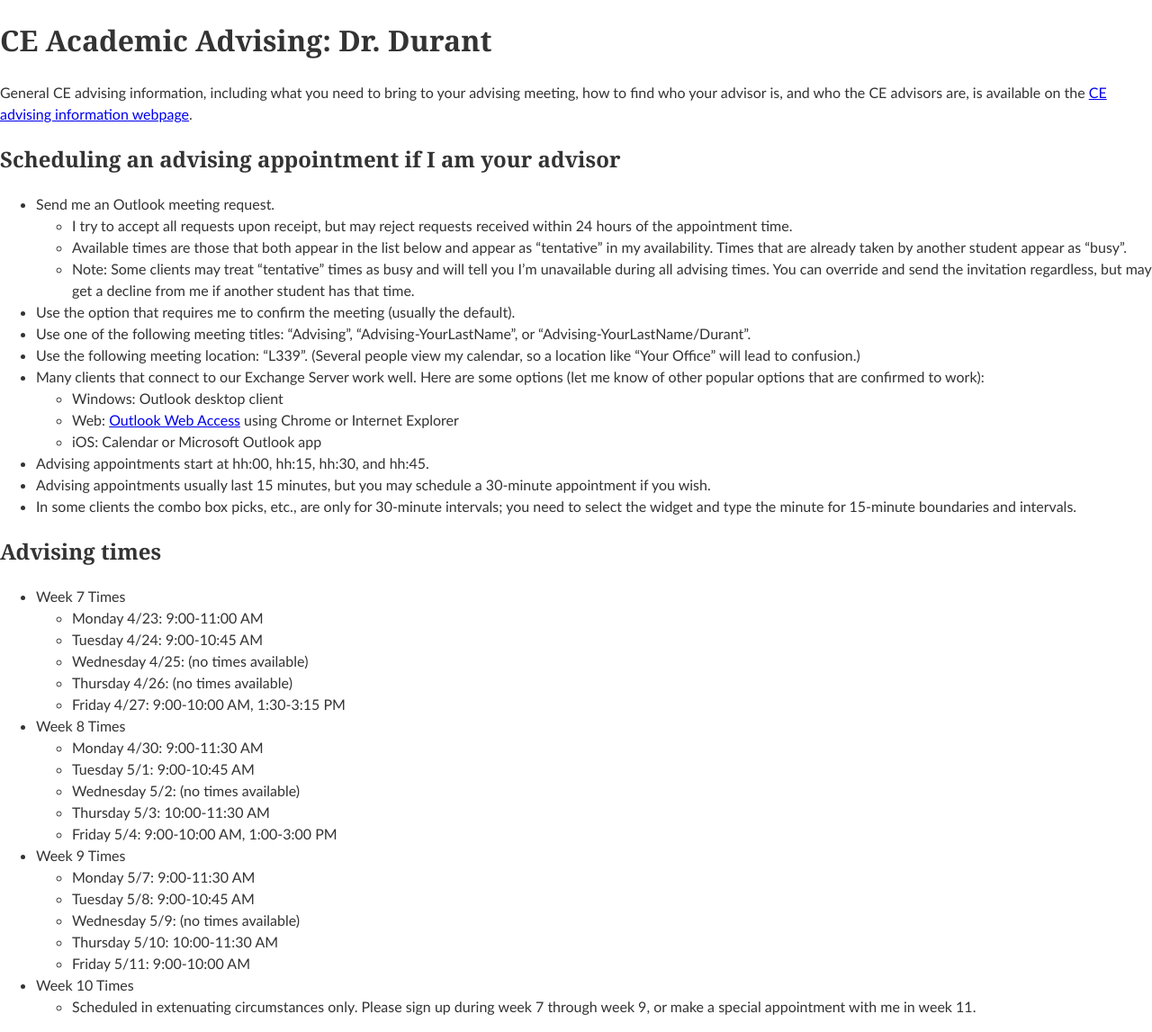
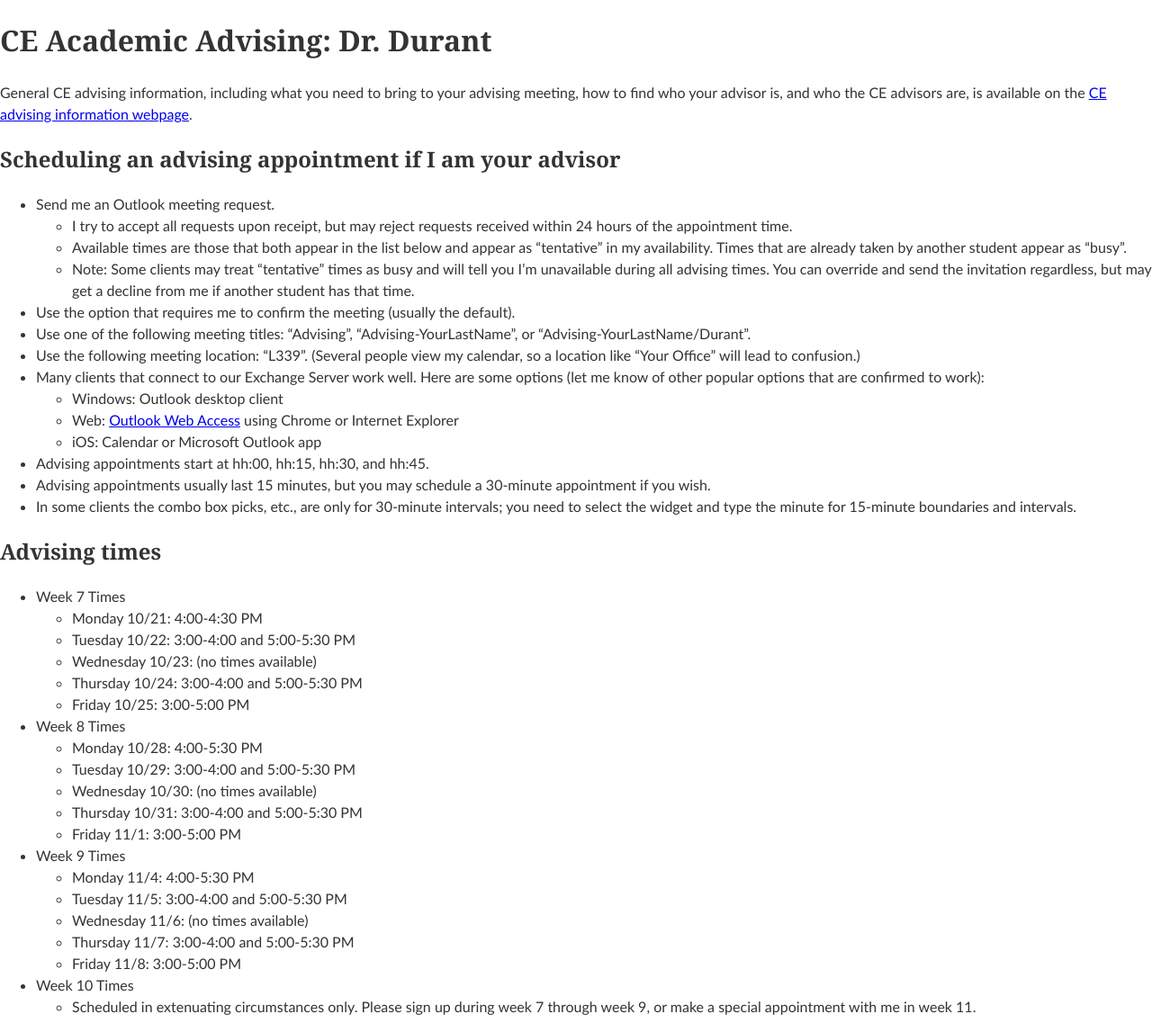
Before and after one commit to edurant/edurant.github.io, a Jekyll site: the page built from advising/durant.md, in a window 1280 px wide. Shown: the whole page at 90% size. Built offline with Jekyll 4.4.1, drawn with Linux system fonts in a browser that asks for light colours.

Commit message:
ce advising durant: checking in F19 time changes that were missed in website migration

```diff
--- a/advising/durant.md
+++ b/advising/durant.md
@@ -16,7 +16,7 @@ General CE advising information, including what you need to bring to your advisi
 * Use the following meeting location: "L339". (Several people view my calendar, so a location like "Your Office" will lead to confusion.)
 * Many clients that connect to our Exchange Server work well. Here are some options (let me know of other popular options that are confirmed to work):
   * Windows: Outlook desktop client
-  * Web: [Outlook Web Access](http://outlook.com/owa/msoe.edu) using Chrome or Internet Explorer
+  * Web: [Outlook Web Access](https://outlook.com/owa/msoe.edu) using Chrome or Internet Explorer
   * iOS: Calendar or Microsoft Outlook app
 * Advising appointments start at hh:00, hh:15, hh:30, and hh:45.
 * Advising appointments usually last 15 minutes, but you may schedule a 30-minute appointment if you wish.
@@ -25,25 +25,25 @@ General CE advising information, including what you need to bring to your advisi
 ## Advising times
 
 * Week 7 Times
-  * Monday 4/23: 9:00-11:00 AM
-  * Tuesday 4/24: 9:00-10:45 AM
-  * Wednesday 4/25: (no times available)
-  * Thursday 4/26: (no times available)
-  * Friday 4/27: 9:00-10:00 AM, 1:30-3:15 PM
+  * Monday 10/21: 4:00-4:30 PM
+  * Tuesday 10/22: 3:00-4:00 and 5:00-5:30 PM
+  * Wednesday 10/23: (no times available)
+  * Thursday 10/24: 3:00-4:00 and 5:00-5:30 PM
+  * Friday 10/25: 3:00-5:00 PM
 
 * Week 8 Times
-  * Monday 4/30: 9:00-11:30 AM
-  * Tuesday 5/1: 9:00-10:45 AM
-  * Wednesday 5/2: (no times available)
-  * Thursday 5/3: 10:00-11:30 AM
-  * Friday 5/4: 9:00-10:00 AM, 1:00-3:00 PM
+  * Monday 10/28: 4:00-5:30 PM
+  * Tuesday 10/29: 3:00-4:00 and 5:00-5:30 PM
+  * Wednesday 10/30: (no times available)
+  * Thursday 10/31: 3:00-4:00 and 5:00-5:30 PM
+  * Friday 11/1: 3:00-5:00 PM
 
 * Week 9 Times
-  * Monday 5/7: 9:00-11:30 AM
-  * Tuesday 5/8: 9:00-10:45 AM
-  * Wednesday 5/9: (no times available)
-  * Thursday 5/10: 10:00-11:30 AM
-  * Friday 5/11: 9:00-10:00 AM
+  * Monday 11/4: 4:00-5:30 PM
+  * Tuesday 11/5: 3:00-4:00 and 5:00-5:30 PM
+  * Wednesday 11/6: (no times available)
+  * Thursday 11/7: 3:00-4:00 and 5:00-5:30 PM
+  * Friday 11/8: 3:00-5:00 PM
 
 * Week 10 Times
   * Scheduled in extenuating circumstances only. Please sign up during week 7 through week 9, or make a special appointment with me in week 11.
```
